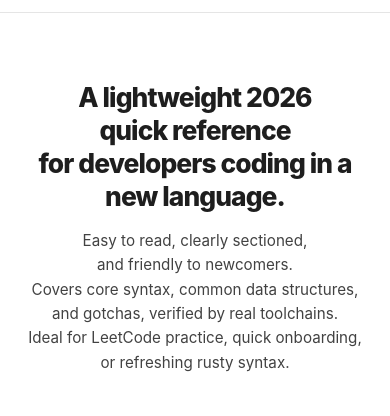
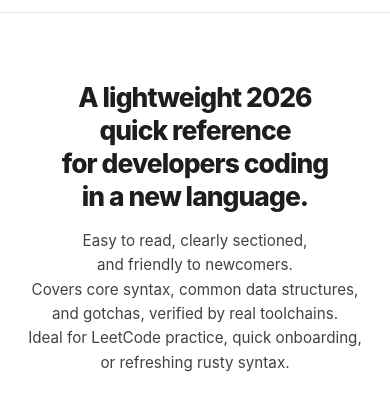
Before and after one commit to Kepler2024/Codesheet, an Astro site: page / in a window 390 px wide. Shown: the part 51-467 px from the top of the page. Built offline with nearby package versions, Linux system fonts and the light colour scheme; Astro itself is replaced by a stand-in of ours.

Commit message:
fix(home): wrap hero text only between phrases on narrow screens
On phones the hero sentences are wider than a line, so the browser broke
them wherever it could: inside Chinese words (编程|语言, 易错|陷阱) and
inside English phrases ("in a / new language", "quick / onboarding").
text-wrap: balance evens out line lengths but knows nothing about
phrases. Wrap each phrase of the homepage h1 and description in an
inline-block .phrase span so lines break only between phrases. Desktop
layout is unchanged.

Co-Authored-By: Claude Opus 5.5 <noreply@anthropic.com>

```diff
--- a/src/pages/index.astro
+++ b/src/pages/index.astro
@@ -36,13 +36,14 @@ sheets.sort((a, b) => {
     <div class="home-content">
       <section class="index-hero">
         <h1 class="index-title">
-          A lightweight 2026 quick reference<br class="title-br" /> for developers coding in a new language.
+          <span class="phrase">A lightweight 2026</span> <span class="phrase">quick reference</span><br class="title-br" />
+          <span class="phrase">for developers</span> <span class="phrase">coding</span> <span class="phrase">in a new language.</span>
         </h1>
 
         <p class="index-description">
-          Easy to read, clearly sectioned, and friendly to newcomers.<br class="desc-br" />
-          Covers core syntax, common data structures, and gotchas, verified by real toolchains.<br class="desc-br" />
-          Ideal for LeetCode practice, quick onboarding, or refreshing rusty syntax.
+          <span class="phrase">Easy to read, clearly sectioned,</span> <span class="phrase">and friendly to newcomers.</span><br class="desc-br" />
+          <span class="phrase">Covers core syntax,</span> <span class="phrase">common data structures,</span> <span class="phrase">and gotchas,</span> <span class="phrase">verified by real toolchains.</span><br class="desc-br" />
+          <span class="phrase">Ideal for LeetCode practice,</span> <span class="phrase">quick onboarding,</span> <span class="phrase">or refreshing rusty syntax.</span>
         </p>
       </section>
 
--- a/src/styles/global.css
+++ b/src/styles/global.css
@@ -1217,6 +1217,11 @@ html[data-theme="dark"] .shiki span {
   }
 }
 
+/* Hero text wraps only between phrases, so narrow screens never split a word or phrase. */
+.phrase {
+  display: inline-block;
+}
+
 .index-grid-section {
   width: 100%;
   padding: 0;
```
Also changed, not shown: src/pages/zh/index.astro (+5 -4 lines).
